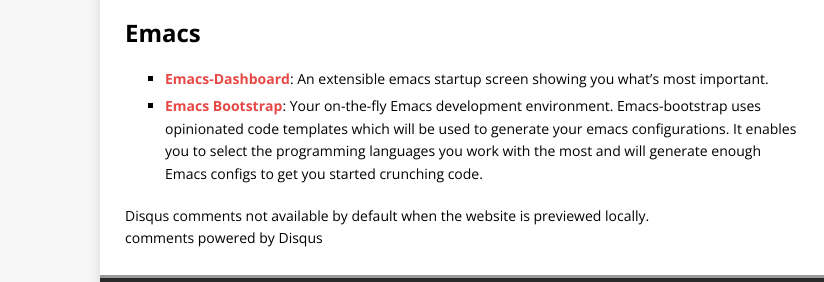
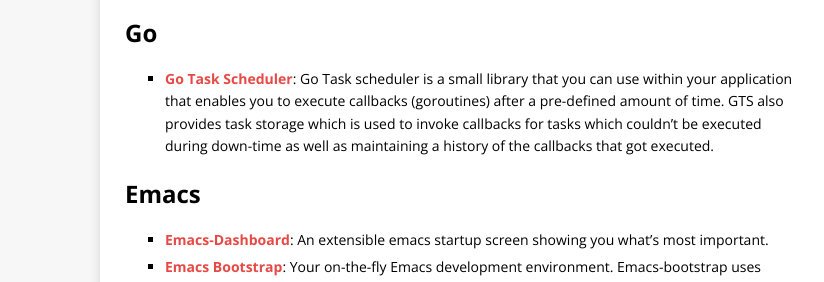
Before and after one commit to rakanalh/rakanalh.github.io, a plain HTML site: page projects/index.html in a window 1280 px wide. Shown: the part 496-778 px from the top of the page, 0-824 px from the left. Drawn offline with nearby package versions, Linux system fonts and the light colour scheme.

Commit message:
Added Go task scheduler

```diff
--- a/projects/index.html
+++ b/projects/index.html
@@ -84,6 +84,12 @@ ga('send', 'pageview');
 <li><a href="https://github.com/rakanalh/django-pushy" title="Django Pushy">Django Pushy</a>: Python / Django app that provides push notifications functionality with celery. The main purpose of this app is to help you send push notifications to your users at scale. If you have lots of registered device keys, django-pushy will split your keys into smaller groups which run in parallel making the process of sending notifications faster.</li>
 <li><a href="https://github.com/rakanalh/pocket-cli" title="Pocket CLI">Pocket CLI</a>: Pocket-CLI is an application for reading / listing and managing your GetPocket.com articles from the terminal.</li>
 <li><a href="https://github.com/rakanalh/pocket-api" title="Pocket API">Pocket API</a>: This package provides a wrapper class around <a href="https://getpocket.com/" title="GetPocket">GetPocket</a> V3 APIs.</li>
+</ul>
+
+<h2 id="go">Go</h2>
+
+<ul>
+<li><a href="https://github.com/rakanalh/scheduler" title="Go Task Scheduler">Go Task Scheduler</a>: Go Task scheduler is a small library that you can use within your application that enables you to execute callbacks (goroutines) after a pre-defined amount of time. GTS also provides task storage which is used to invoke callbacks for tasks which couldn’t be executed during down-time as well as maintaining a history of the callbacks that got executed.</li>
 </ul>
 
 <h2 id="emacs">Emacs</h2>
```
